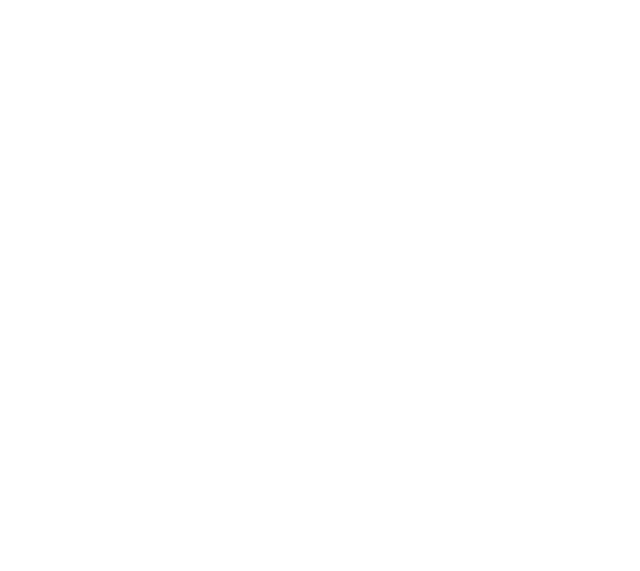
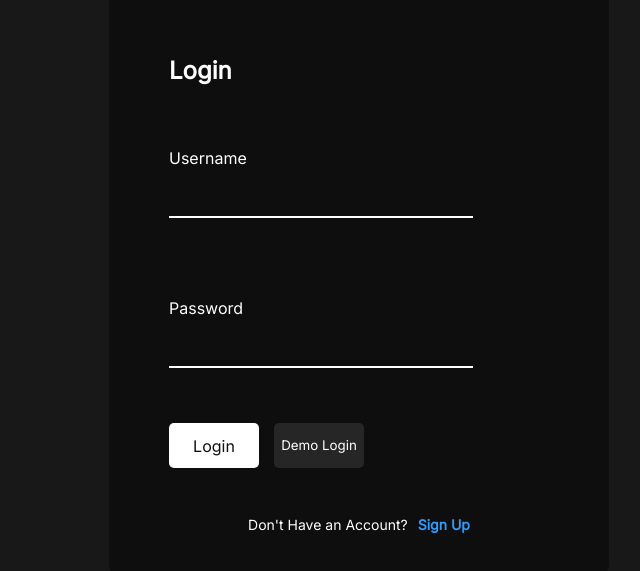
Before and after one commit to cmacariovx/spill, a React (Create React App) app in the folder client/: page /login in a window 1280 px wide. Before the commit this address had no page. Shown: the part 117-688 px from the top of the page, without its empty margins (281-921 px from the left). Built offline with nearby package versions, Linux system fonts and the light colour scheme.

Commit message:
login form

```diff
--- a/client/src/App.js
+++ b/client/src/App.js
@@ -6,6 +6,8 @@
 import Landing from './Pages/Landing'
 import Home from './Pages/Home'
 import Profile from './Pages/Profile'
+import Login from './Components/Login'
+import Signup from './Components/Signup'
 
 function App() {
   return (
@@ -14,6 +16,8 @@
         <Route path='/' exact element={<Landing />} />
         <Route path='/home' exact element={<Home />} />
         <Route path='/profile/:username' exact element={<Profile />} /> {/*path will be username*/}
+        <Route path='/login' exact element={<Login />} />
+        <Route path='/signup' exact element={<Signup />} />
       </Routes>
     </div>
   )
--- a/client/src/Components/Login.css
+++ b/client/src/Components/Login.css
@@ -0,0 +1,119 @@
+.loginBackdrop {
+    height: 100vh;
+    width: 100%;
+    display: flex;
+    flex-direction: column;
+    justify-content: center;
+    align-items: center;
+    background-color: rgb(24, 24, 24);
+}
+
+    .loginContainer {
+        height: 600px;
+        width: 500px;
+        display: flex;
+        flex-direction: column;
+        justify-content: space-between;
+        align-items: center;
+        background-color: rgb(14, 14, 14);
+        border-radius: 20px;
+        padding: 50px 60px;
+    }
+
+        .loginHeaderContainer {
+            height: 15%;
+            width: 100%;
+            display: flex;
+            flex-direction: row;
+            justify-content: flex-start;
+            align-items: center;
+        }
+
+            .loginHeaderText {
+                font-size: 24px;
+                font-weight: bold;
+            }
+
+        .loginBodyContainer {
+            height: 75%;
+            width: 100%;
+            display: flex;
+            flex-direction: column;
+            justify-content: center;
+            align-items: flex-start;
+        }
+
+            .loginInputContainer {
+                height: 40%;
+                width: 80%;
+                display: flex;
+                flex-direction: column;
+                justify-content: center;
+                align-items: flex-start;
+            }
+
+                .loginInput {
+                    height: 50px;
+                    width: 100%;
+                    display: flex;
+                    justify-content: flex-start;
+                    align-items: center;
+                    border-bottom: 2px solid white;
+                    font-size: 18px;
+                }
+
+            .loginButtonsContainer {
+                height: 20%;
+                width: 100%;
+                display: flex;
+                flex-direction: row;
+                justify-content: flex-start;
+                align-items: center;
+            }
+
+                .loginButton {
+                    height: 45px;
+                    width: 90px;
+                    display: flex;
+                    flex-direction: row;
+                    justify-content: center;
+                    align-items: center;
+                    background-color: white;
+                    border-radius: 5px;
+                    margin-right: 15px;
+                    color: #0f0f0f;
+                    font-size: 16px;
+                    cursor: pointer;
+                }
+
+                .demoLoginButton {
+                    height: 45px;
+                    width: 90px;
+                    display: flex;
+                    flex-direction: row;
+                    justify-content: center;
+                    align-items: center;
+                    background-color: rgb(38, 38, 38);
+                    border-radius: 5px;
+                    cursor: pointer;
+                }
+
+        .loginFooterContainer {
+            height: 10%;
+            width: 100%;
+            display: flex;
+            flex-direction: row;
+            justify-content: center;
+            align-items: flex-end;
+        }
+
+            .loginFooterText {
+                font-size: 14px;
+            }
+
+            .loginFooterSignupLink {
+                font-weight: bold;
+                font-size: 14px;
+                color: rgb(45, 157, 255);
+                margin-left: 10px;
+            }
--- a/client/src/Components/Login.js
+++ b/client/src/Components/Login.js
@@ -0,0 +1,40 @@
+import React from "react";
+import { Link } from "react-router-dom";
+
+import './Login.css'
+
+function Login() {
+    return (
+        <div className="loginBackdrop">
+            <div className="loginContainer">
+                <div className="loginHeaderContainer">
+                    <p className="loginHeaderText">Login</p>
+                </div>
+                <div className="loginBodyContainer">
+                    <div className="loginInputContainer">
+                        <p className="loginUsernameText">Username</p>
+                        <input className="loginInput" id="loginInput1"></input>
+                    </div>
+                    <div className="loginInputContainer">
+                        <p className="loginPasswordText">Password</p>
+                        <input type="password" className="loginInput" id="loginInput3"></input>
+                    </div>
+                    <div className="loginButtonsContainer">
+                        <Link to="/home">
+                            <button className="loginButton">Login</button>
+                        </Link>
+                        <Link to="/home">
+                            <button className="demoLoginButton">Demo Login</button>
+                        </Link>
+                    </div>
+                </div>
+                <div className="loginFooterContainer">
+                    <p className="loginFooterText">Don't Have an Account?</p>
+                    <Link className="loginFooterSignupLink" to="/signup">Sign Up</Link>
+                </div>
+            </div>
+        </div>
+    )
+}
+
+export default Login
```
Also changed, not shown: client/src/Components/Signup.js (+10 -0 lines).
